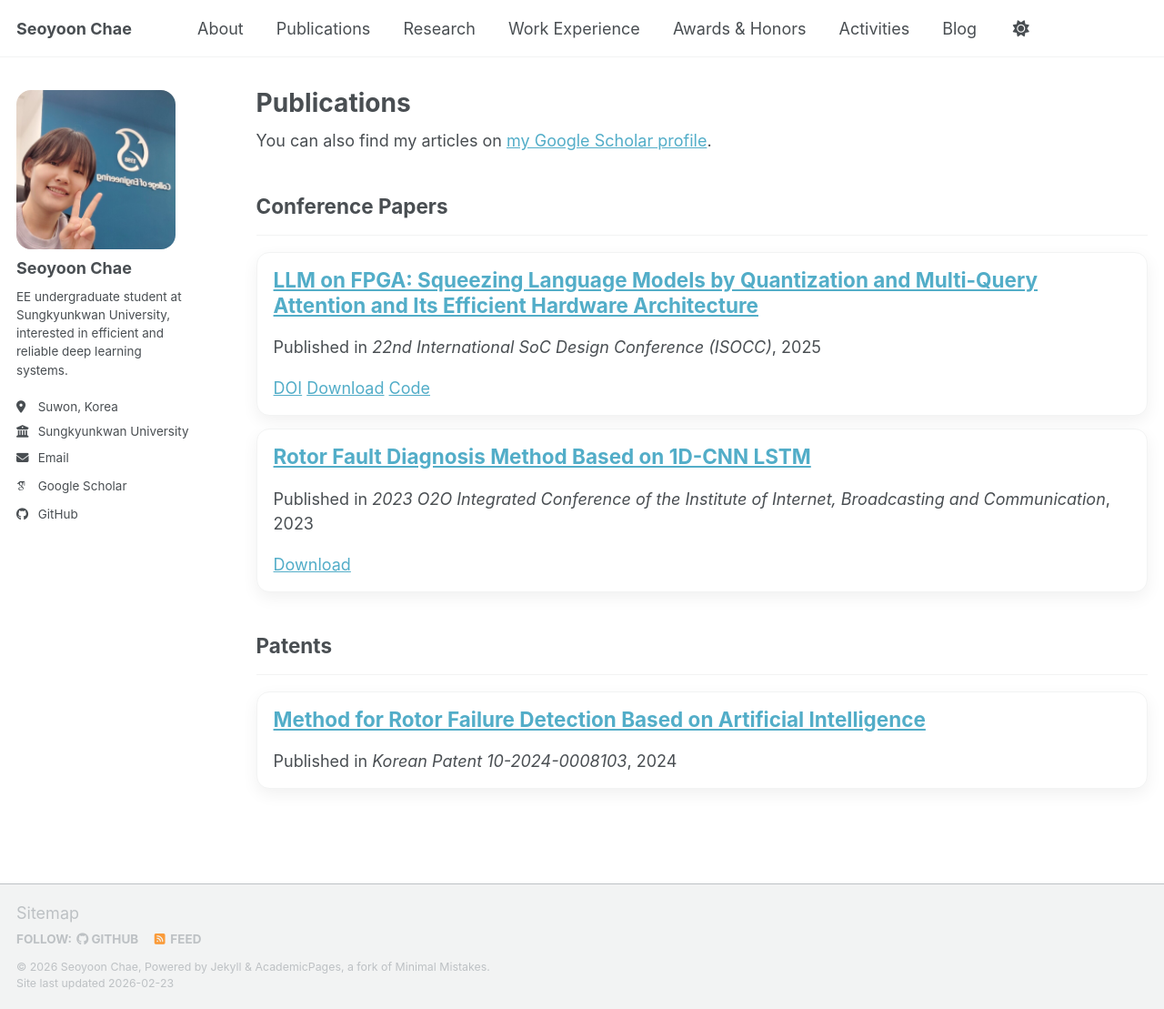
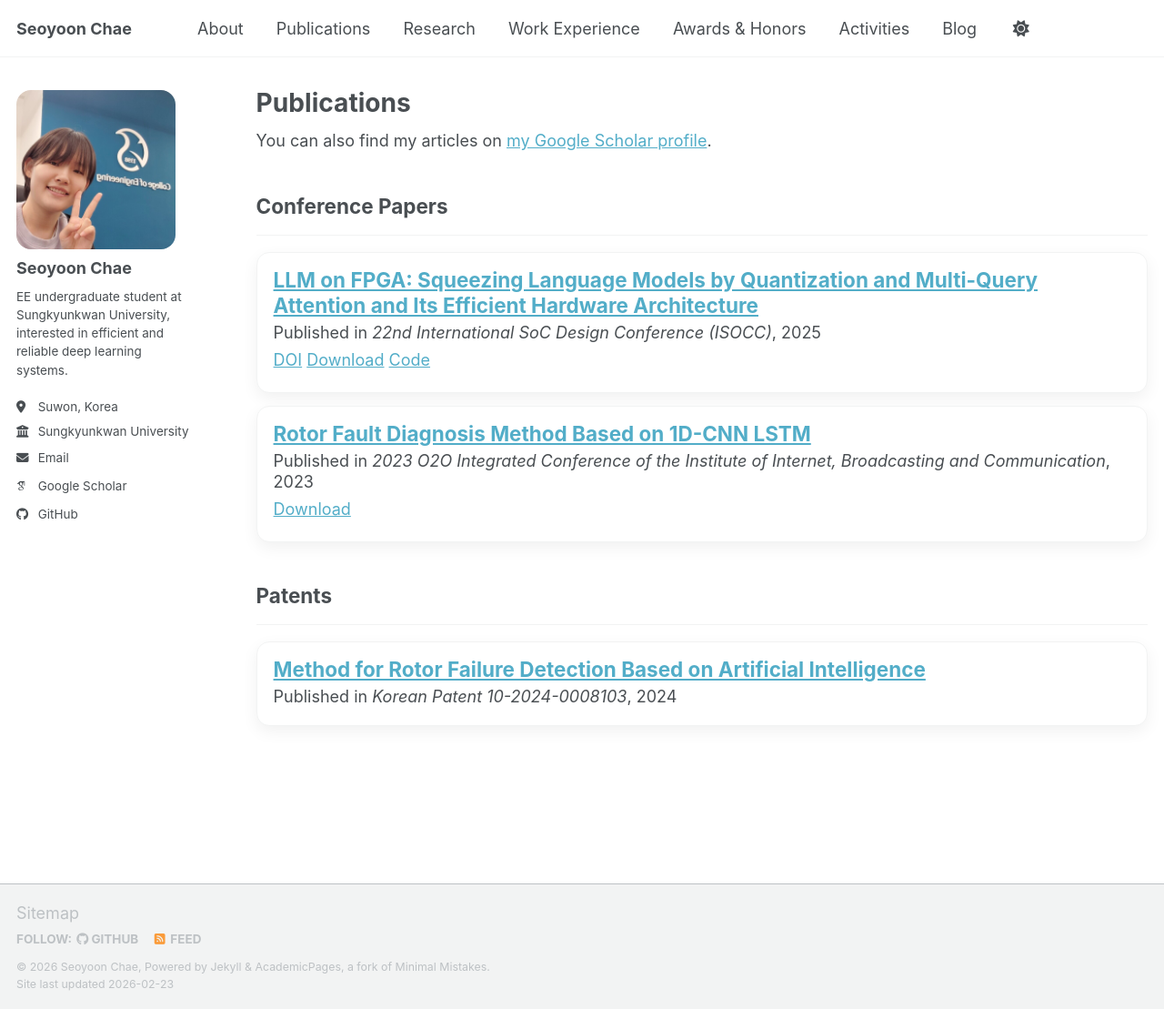
Before and after one commit to chae-sy/chae-sy.github.io, a Jekyll site: the page built from _pages/publications.html, in a window 1280 px wide and 1109 px high. Shown: the whole window at 91% size. Built offline with Jekyll 4.4.1, drawn with Linux system fonts in a browser that asks for light colours; some web fonts are replaced; a script bundle is joined from its source files by our own code; library files that are not in the unit come from our copies.

Commit message:
publication spacing fix

```diff
--- a/assets/css/main.scss
+++ b/assets/css/main.scss
@@ -101,3 +101,29 @@
   font-size: 0.85rem;
   opacity: 0.85;
 }
+
+
+/* ===== Publications spacing fix ===== */
+
+/* 제목 아래 간격 줄이기 */
+.archive__item-title {
+  margin-bottom: 4px !important;
+}
+
+/* "Published in ~" 줄 간격 줄이기 */
+.pub-venue {
+  margin-top: 0px !important;
+  margin-bottom: 4px !important;
+  line-height: 1.3;
+}
+
+/* DOI / Download / Code 줄 간격 */
+.pub-links {
+  margin-top: 0px !important;
+  margin-bottom: 6px !important;
+}
+
+/* 논문 카드 전체 간격도 살짝 압축 */
+.archive__item {
+  margin-bottom: 12px;
+}
```
